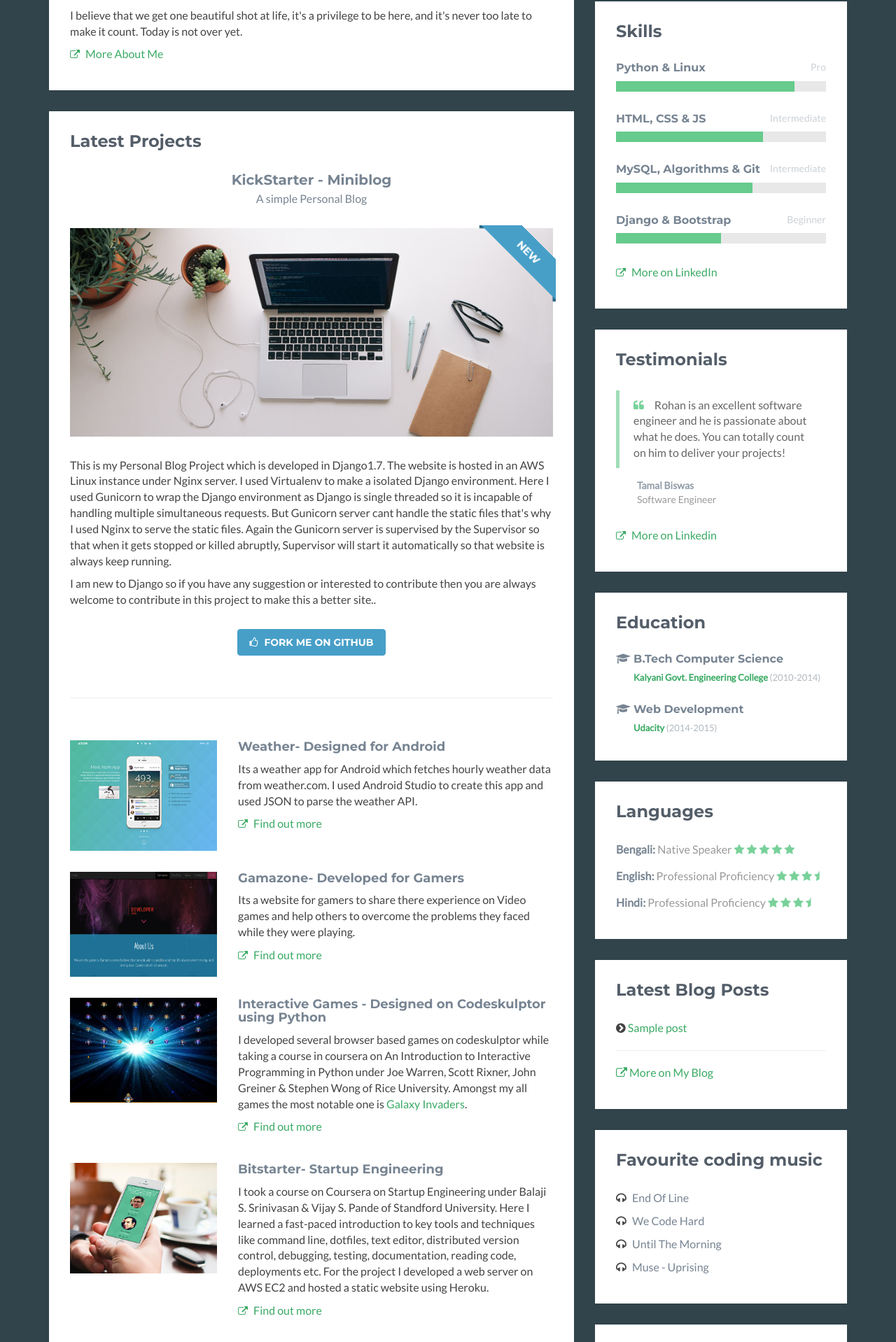
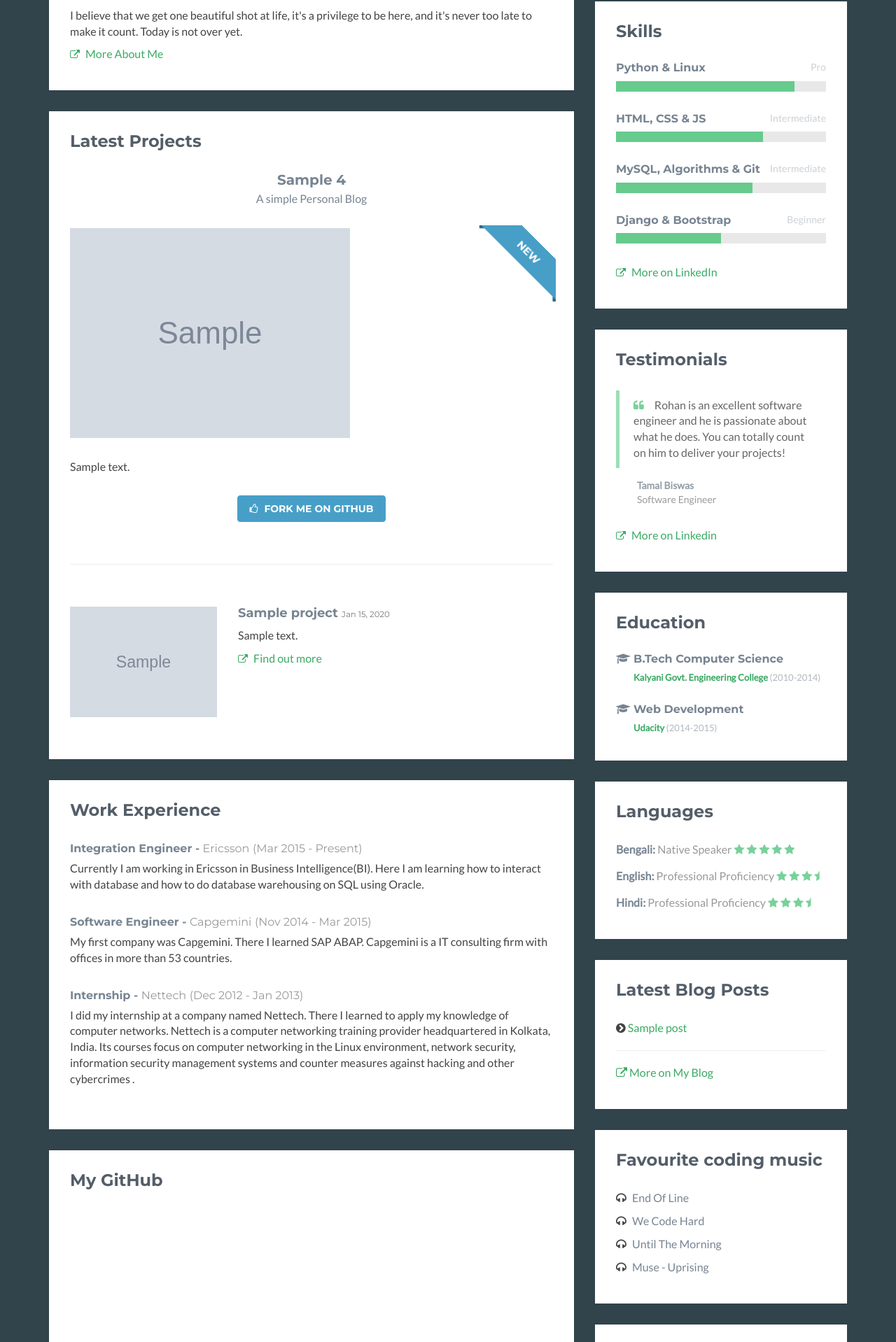
Before and after one commit to triump0870/miniblog, a Django app: template blog/templates/index.html in a window 1280 px wide. Shown: the part 497-2415 px from the top of the page at 70% size. Run offline with Django 3.2, Linux system fonts and the light colour scheme; the template is opened without the code that fills it: most values are stand-ins (such as "Sample title", 1, 10 or a date in 2020); grey boxes marked "Sample" are stand-in pictures; some libraries are stand-ins or nearby versions.

Commit message:
Image upload enabled

```diff
--- a/blog/templates/blog/post_list.html
+++ b/blog/templates/blog/post_list.html
@@ -81,7 +81,7 @@
                             {{ post.title|title}}
                         </h2>
                     </a>
-                    <p class="post-meta">Posted by <em><a href="#">{{post.author|title}}</a></em> on {{post.created_at|date:"M j"}}</p>
+                    <p class="post-meta">Posted by <em><a href="#">{{post.author|title}}</a></em> on {{post.created_at|date:"M j, Y"}}</p>
                 </div>
                 {% endfor%}
                 <hr>
--- a/blog/templates/index.html
+++ b/blog/templates/index.html
@@ -1,4 +1,5 @@
 {% extends "_layouts/base.html" %}
+{% load django_markdown %}
 {% block page_title %} Rohan Roy | {% endblock %}
 {% block page_style %}
 
@@ -67,11 +68,11 @@
                         <div class="content">
 
                             <div class="item featured text-center">
-                                <h3 class="title"><a href="http://themes.3rdwavemedia.com/website-templates/responsive-bootstrap-theme-for-products-velocity/" target="_blank">KickStarter - Miniblog</a></h3>
+                                <h3 class="title"><a href="{{project_list.4.url}}" target="_blank">{{project_list.4.title}}</a> </h3>
                                 <p class="summary">A simple Personal Blog</p>
                                 <div class="featured-image">
-                                    <a href="https://github.com/triump0870/miniblog" target="_blank">
-                                    <img class="img-responsive project-image" src="{{STATIC_URL}}images/projects/latest.jpg" alt="KickStarter - Miniblog" />
+                                    <a href="{{project_list.0.github}}" target="_blank">
+                                    <img class="img-responsive project-image" src="{{MEDIA_URL}}{{project_list.4.image}}" alt="KickStarter - Miniblog" />
                                     </a>
                                     <div class="ribbon">
                                         <div class="text">New</div>
@@ -79,54 +80,24 @@
                                     </div>
 
                                 <div class="desc text-left">
-                                    <p>This is my Personal Blog Project which is developed in Django1.7. The website is hosted in an AWS Linux instance under Nginx server. I used Virtualenv to make a isolated Django environment. Here I used Gunicorn to wrap the Django environment as Django is single threaded so it is incapable of handling multiple simultaneous requests. But Gunicorn server cant handle the static files that's why I used Nginx to serve the static files. Again the Gunicorn server is supervised by the Supervisor so that when it gets stopped or killed abruptly, Supervisor will start it automatically so that website is always keep running.</p>
-                                    <p>I am new to Django so if you have any suggestion or interested to contribute then you are always welcome to contribute in this project to make this a better site..</p>
+                                    {{project_list.4.content|markdown}}
                                 </div><!--//desc-->
-                                <a class="btn btn-cta-secondary" href="https://github.com/triump0870/miniblog" target="_blank"><i class="fa fa-thumbs-o-up"></i> Fork me on Github</a>
+                                <a class="btn btn-cta-secondary" href="{{project_list.4.github}}" target="_blank"><i class="fa fa-thumbs-o-up"></i> Fork me on Github</a>
                             </div><!--//item-->
                             <hr class="divider" />
+                            {% for project in project_list|slice:':4'%}
                             <div class="item row">
-                                <a class="col-md-4 col-sm-4 col-xs-12" href="https://github.com/triump0870/weather" target="_blank">
-                                <img class="img-responsive project-image" src="{{STATIC_URL}}images/projects/project-5.png" alt="Weather- Designed for Android" />
+                                <a class="col-md-4 col-sm-4 col-xs-12" href="{{project.github}}" target="_blank">
+                                <img class="img-responsive project-image" src="{{MEDIA_URL}}{{project.image}}" alt="Weather- Designed for Android" />
                                 </a>
                                 <div class="desc col-md-8 col-sm-8 col-xs-12">
-                                    <h3 class="title"><a href="https://www.udacity.com/course/ud853" target="_blank">Weather- Designed for Android</a></h3>
-                                    <p>Its a weather app for Android which fetches hourly weather data from weather.com. I used Android Studio to create this app and used JSON to parse the weather API.</p>
-                                    <p><a class="more-link" href="https://github.com/triump0870/weather" target="_blank"><i class="fa fa-external-link"></i> Find out more</a></p>
+                                    <h3 class="title"><a href="{{project.url}}" target="_blank">{{project.title}} </a><small>{{project.date|date:'M j, Y'}}</small></h3>
+                                    <p>{{project.content|markdown}}</p>
+                                    <p><a class="more-link" href="{{project.github}}" target="_blank"><i class="fa fa-external-link"></i> Find out more</a></p>
                                 </div><!--//desc-->
                             </div><!--//item-->
+                            {% endfor %}
 
-                            <div class="item row">
-                                <a class="col-md-4 col-sm-4 col-xs-12" href="https://github.com/triump0870/gamazone" target="_blank">
-                                <img class="img-responsive project-image" src="{{STATIC_URL}}images/projects/gamazone-1.jpg" alt="Gamazone- Developed for Gamers" />
-                                </a>
-                                <div class="desc col-md-8 col-sm-8 col-xs-12">
-                                    <h3 class="title"><a href="https://github.com/triump0870/gamazone" target="_blank">Gamazone- Developed for Gamers</a></h3>
-                                    <p>Its a website for gamers to share there experience on Video games and help others to overcome the problems they faced while they were playing.</p>
-                                    <p><a class="more-link" href="https://github.com/triump0870/gamazone" target="_blank"><i class="fa fa-external-link"></i> Find out more</a></p>
-                                </div><!--//desc-->
-                            </div><!--//item-->
-
-                            <div class="item row">
-                                <a class="col-md-4 col-sm-4 col-xs-12" href="https://github.com/triump0870/Interactive_Programming_Python" target="_blank">
-                                <img class="img-responsive project-image" src="{{STATIC_URL}}images/projects/galaxy.jpg" alt="Interactive Games - Designed on Codeskulptor using Python" />
-                                </a>
-                                <div class="desc col-md-8 col-sm-8 col-xs-12">
-                                    <h3 class="title"><a href="https://www.coursera.org/course/interactivepython" target="_blank">Interactive Games - Designed on Codeskulptor using Python</a></h3>
-                                    <p>I developed several browser based games on codeskulptor while taking a course in coursera on An Introduction to Interactive Programming in Python under Joe Warren, Scott Rixner, John Greiner &amp; Stephen Wong of Rice University. Amongst my all games the most notable one is <a href="http://www.codeskulptor.org/#user23_fTVPDKIDhRdCfUp.py"> Galaxy Invaders</a>.</p>
-                                    <p><a class="more-link" href="https://github.com/triump0870/Interactive_Programming_Python" target="_blank"><i class="fa fa-external-link"></i> Find out more</a></p>
-                                </div><!--//desc-->
-                            </div><!--//item-->
-                            <div class="item row">
-                                <a class="col-md-4 col-sm-4 col-xs-12" href="https://github.com/triump0870/bitstarter" target="_blank">
-                                <img class="img-responsive project-image" src="{{STATIC_URL}}images/projects/project-2.png" alt="Bitstarter- Startup Engineering" />
-                                </a>
-                                <div class="desc col-md-8 col-sm-8 col-xs-12">
-                                    <h3 class="title"><a href="https://www.coursera.org/course/startup" target="_blank">Bitstarter- Startup Engineering</a></h3>
-                                    <p>I took a course on Coursera on Startup Engineering under Balaji S. Srinivasan &amp; Vijay S. Pande of Standford University. Here I learned a fast-paced introduction to key tools and techniques like command line, dotfiles, text editor, distributed version control, debugging, testing, documentation, reading code, deployments etc. For the project I developed a web server on AWS EC2 and hosted a static website using Heroku.</p>
-                                    <p><a class="more-link" href="https://github.com/triump0870/bitstarter" target="_blank"><i class="fa fa-external-link"></i> Find out more</a></p>
-                                </div><!--//desc-->
-                            </div><!--//item-->
 
                         </div><!--//content-->
                     </div><!--//section-inner-->
--- a/miniblog/urls.py
+++ b/miniblog/urls.py
@@ -2,6 +2,7 @@
 from django.contrib import admin
 from blog.views import PostListView, about_page
 from django.views.generic import TemplateView
+from .settings import base
 urlpatterns = patterns('',
     url(r"^$", PostListView.as_view(),name="home"),
     # url(r"^add/post$",'blog.views.add_post'),
@@ -10,6 +11,7 @@
     url(r"^blog/", include("blog.urls", namespace="blog",app_name="blog")),
     url(r'^admin/', include(admin.site.urls)),
     # url(r"^about/$",about_page,name="about"),
+    url(r'^uploads/(?P<path>.*)$', 'django.views.static.serve', {'document_root': base.MEDIA_ROOT, 'show_indexes':True}),
     url(r"^about/$",about_page),
     url(r"^contact/$",TemplateView.as_view(template_name='contact.html'),name="contact"),
     url(r"^markdown/",include("django_markdown.urls")),
```
Also changed, not shown: blog/admin.py (+14 -2 lines), blog/models.py (+32 -2 lines), blog/templates/blog/blog_post.html (+22 -3 lines), blog/views.py (+31 -33 lines), assets/images/github-chart.png (deleted), assets/images/projects/galaxy.jpg (deleted), assets/images/projects/gamazone-1.jpg (deleted), assets/images/projects/latest.jpg (deleted), assets/images/projects/project-2.png (deleted), assets/images/projects/project-5.png (deleted).
